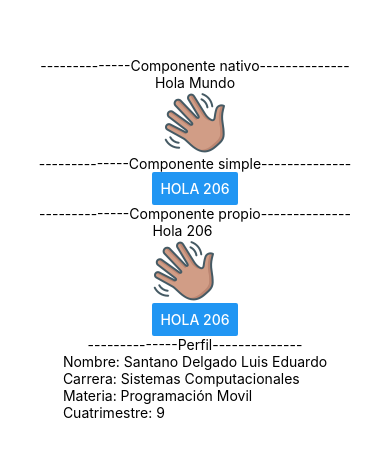
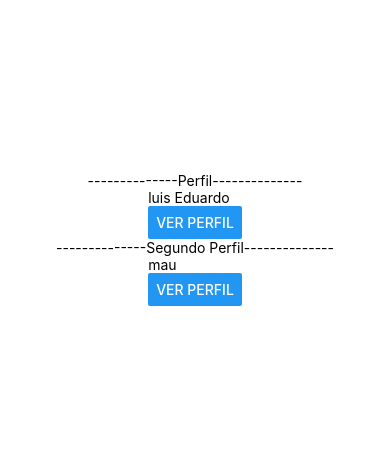
Before and after one commit to LuisEduardoSantanoDelgado/PM206, a React Native app in the folder practica5/miApp2/: screen / in a window 390 px wide. Shown: the part 183-640 px from the top of the page. Built offline with nearby package versions, Linux system fonts and the light colour scheme.

Commit message:
Practica 7

```diff
--- a/practica5/miApp2/App.js
+++ b/practica5/miApp2/App.js
@@ -11,23 +11,16 @@ import { Perfil } from './components/Perfil';
 export default function App() {
   return (
     <View style={styles.container}>
-      <Text>--------------Componente nativo--------------</Text>
 
-      <Text>Hola Mundo</Text>
-
-      <Image
-        source={require('./assets/wave.png')}
-        style={styles.image}
-      />
-
-      <Text>--------------Componente simple--------------</Text>
-      <Saludo />
-
-      <Text>--------------Componente propio--------------</Text>
-      <Salu2 />
 
       <Text>--------------Perfil--------------</Text>
-      <Perfil />
+      <Perfil nombre="luis Eduardo" carrera="Sistemas" materia="Programacion Móvil" semestre="9"/>
+
+      <Text>--------------Segundo Perfil--------------</Text>
+      <Perfil nombre="mau" carrera="mau" materia=" hola" semestre="32"></Perfil>
+
+
+
 
       <StatusBar style="auto" />
     </View>
--- a/practica5/miApp2/components/Perfil.js
+++ b/practica5/miApp2/components/Perfil.js
@@ -1,12 +1,53 @@
-import { Text, View } from 'react-native';
+/*Perfil Usando Props */
 
-export const Perfil = () => {
+import { Text, View, Button } from 'react-native';
+
+import React, { useState } from 'react';
+
+/* export const Perfil = (props) => {
   return (
     <View>
-      <Text>Nombre: Santano Delgado Luis Eduardo</Text>
-      <Text>Carrera: Sistemas Computacionales</Text>
-      <Text>Materia: Programación Movil</Text>
-      <Text>Cuatrimestre: 9</Text>
+      <Text>{props.nombre}</Text>
+      <Text>{props.carrera}</Text>
+      <Text>{props.materia}</Text>
+      <Text>{props.semestre}</Text>
+
+
     </View>
   );
+}; */
+
+
+/*Perfil Usando destructuración */
+export const Perfil = ({ nombre, carrera, materia, semestre }) => {
+
+  const [mostrar, setMostrar] = useState(false);
+
+  return (
+
+    <View>
+      <Text>{nombre}</Text>
+
+
+      {mostrar && (
+
+        <>
+
+          <Text>{carrera}</Text>
+          <Text>{materia}</Text>
+          <Text>{semestre}</Text>
+
+        </>
+
+      )}
+
+      <Button
+        title="Ver perfil"
+        onPress={() => setMostrar(!mostrar)}
+      />
+
+    </View>
+
+  );
+
 };
```
